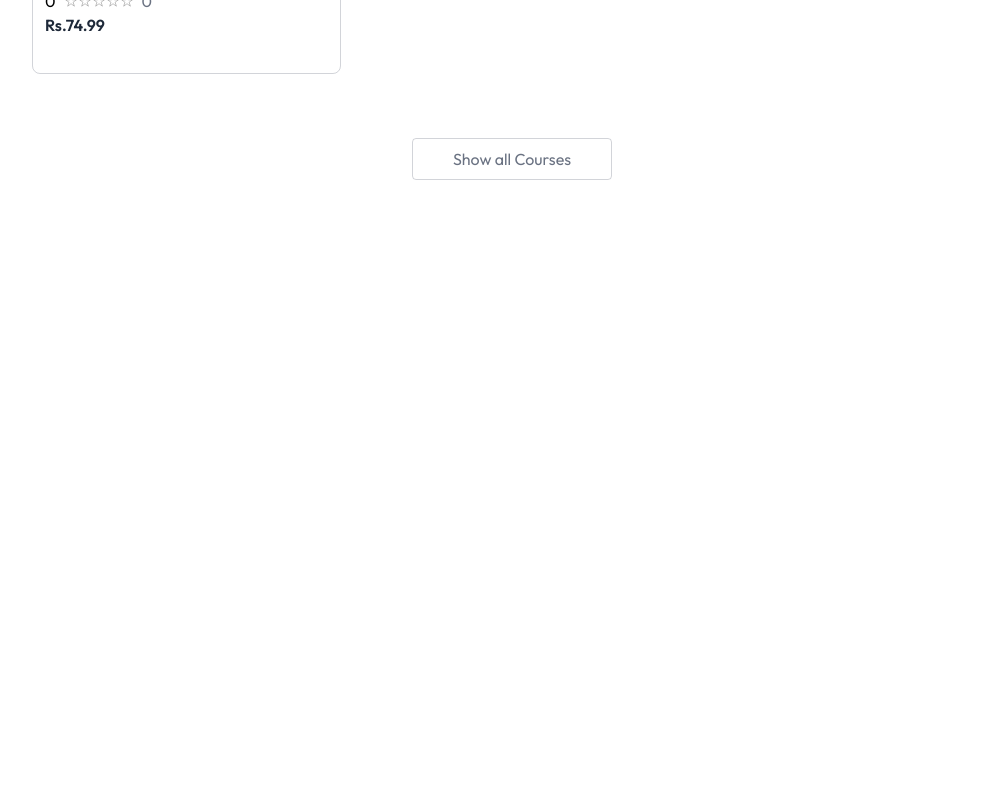
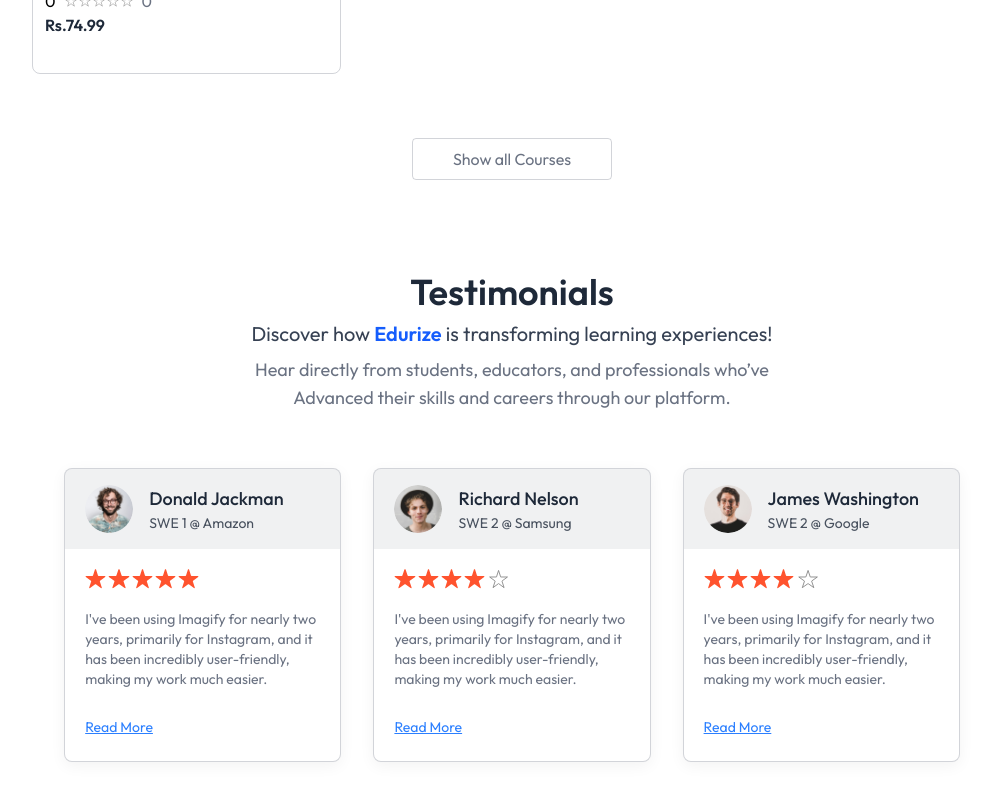
Before and after one commit to Vani-Kumari/LMS, a React (Vite) app in the folder client/: page / in a window 1280 px wide. Shown: the part 1570-2370 px from the top of the page, without its empty margins (128-1119 px from the left). Before the commit the page ends 1814 px from the top, so only its background shows below. Built offline with nearby package versions, Linux system fonts and the light colour scheme; no server answers.

Commit message:
Testimonial Section

```diff
--- a/client/src/components/students/TestimonialsSection.jsx
+++ b/client/src/components/students/TestimonialsSection.jsx
@@ -1,9 +1,42 @@
-import React from 'react'
+import React from 'react';
+import { assets, dummyTestimonial } from '../../assets/assets';
 
 const TestimonialsSection = () => {
   return (
-    <div>TestimonialsSection</div>
-  )
-}
+    <div className='pb-14 px-8 md:px-0'>
+      <h2 className='text-center text-4xl font-semibold text-gray-800 mb-2'>Testimonials</h2>
+      <h3 className='text-center text-xl text-gray-700'>
+        Discover how <span className='text-blue-600 font-semibold'>Edurize</span> is transforming learning experiences!
+      </h3>
+      <p className='text-center text-base md:text-lg text-gray-500 mt-2 max-w-2xl mx-auto'>
+        Hear directly from students, educators, and professionals who’ve <br className="md:block" />
+        Advanced their skills and careers through our platform.
+      </p>
+      <div className='grid grid-cols-[repeat(auto-fit,_minmax(200px,_1fr))] gap-8 mt-14'>
+        {dummyTestimonial.map((testimonial, index)=>(
+          <div key={index} className='text-sm text-left border border-gray-500/30 pb-6 rounded-lg bg-white shadow-[0px_4px_15px_0px] shadow-black/5 overflow-hidden'>
+            <div className='flex items-center gap-4 px-5 py-4 bg-gray-500/10'>
+              <img className='h-12 w-12 rounded-full' src={testimonial.image} alt={testimonial.name} />
+              <div>
+                <h1 className='text-lg font-medium text-gray-800'>{testimonial.name}</h1>
+                <p className='text-gray-800/80'>{testimonial.role}</p>
+              </div>
 
-export default TestimonialsSection
+          </div>
+          <div className='p-5 pb-7'>
+              <div className='flex gap-0.5'>
+                {[...Array(5)].map((_,i)=>(
+                  <img className='h-5' key={i} src={i<Math.floor(testimonial.rating)? assets.star: assets.star_blank} alt="Star" />
+                ))}
+              </div>
+              <p className='text-gray-500 mt-5'>{testimonial.feedback}</p>
+            </div>
+            <a href="#" className='text-blue-500 underline px-5'>Read More</a>
+          </div>
+        ))}
+      </div>
+    </div>
+  );
+};
+
+export default TestimonialsSection;
--- a/client/src/pages/students/Home.jsx
+++ b/client/src/pages/students/Home.jsx
@@ -2,6 +2,7 @@
 import Hero from '../../components/students/Hero'
 import Companies from '../../components/students/Companies'
 import CoursesSection from '../../components/students/CoursesSection'
+import TestimonialsSection from '../../components/students/TestimonialsSection'
 
 const Home = () => {
   return (
@@ -9,6 +10,7 @@
       <Hero/>
       <Companies/>
       <CoursesSection/>
+      <TestimonialsSection/>
     </div>
   )
 }
```
